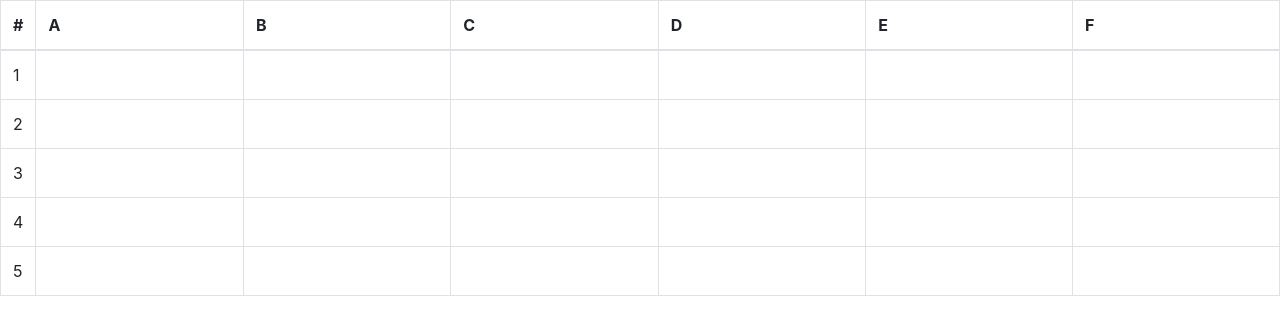
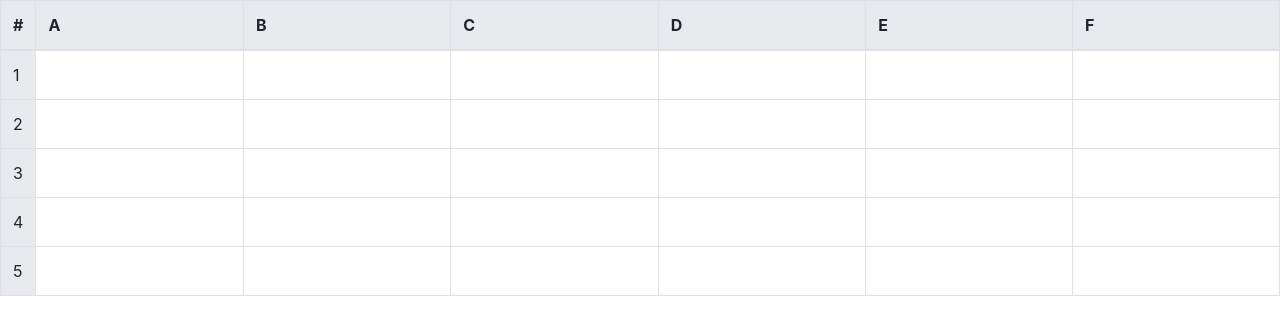
Before and after one commit to koaladlt/spreadsheet-interview, a React (Create React App) app: page / in a window 1280 px wide. Shown: the top 334 px of the page. Built offline with nearby package versions, Linux system fonts and the light colour scheme.

Commit message:
Changing background color of columns and rows

```diff
--- a/src/components/Header.js
+++ b/src/components/Header.js
@@ -4,7 +4,7 @@ const Header = () => {
     const [header] = useState(["#", "A", "B", "C", "D", "E", "F"]);
 
     return (
-        <thead >
+        <thead style={{ backgroundColor: '#E8EAED' }}>
             <tr>
                 {header.map((h, idx) => (<th key={idx}>{h}</th>))}
             </tr>
--- a/src/components/Spreadsheet.js
+++ b/src/components/Spreadsheet.js
@@ -58,7 +58,7 @@ const Spreadsheet = () => {
 
     }])
 
-    const sumOfCells = (e, number, currentKey) => {
+    const sumOfCells = (number, currentKey) => {
         let separateWords = input.substr(1).split((/[=\+]+/))
         console.log(separateWords)
         let sum = 0;
@@ -89,7 +89,7 @@ const Spreadsheet = () => {
 
     }
 
-    const substractionOfCells = (e, number, currentKey) => {
+    const substractionOfCells = (number, currentKey) => {
         let separateWords = input.substr(1).split((/[=\-]+/))
         console.log(separateWords)
         let substraction = 0;
@@ -155,10 +155,10 @@ const Spreadsheet = () => {
             <tbody >
 
                 {column.map((number, idx) => (
-                    <tr key={idx}>
-                        <td>{number}</td>
-                        {value.map((cell, idx1) => (
-                            Object.entries(cell[number]).map((val, idx2) => (
+                    <tr key={idx} >
+                        <td style={{ backgroundColor: '#E8EAED' }}>{number}</td>
+                        {value.map((cell) => (
+                            Object.entries(cell[number]).map((val) => (
                                 < td   >
                                     <input className="input"
                                         value={val[1]}
```
